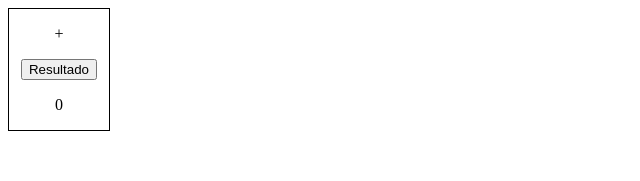
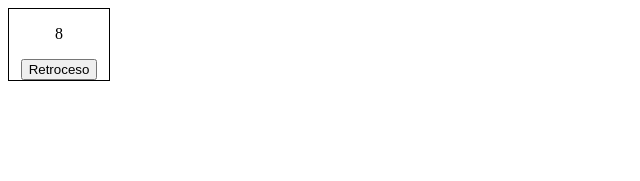
Before and after one commit to jaimearango12/biblia-angular, an Angular app: page / in a window 1280 px wide. Shown: the top 181 px of the page, without its empty margins (0-640 px from the left). Built offline with nearby package versions, Linux system fonts and the light colour scheme.

Commit message:
segundo ejercicio modificado
Aqui se puso el output para emitir u evento al padre y este lo ejecute en consola con el $event

```diff
--- a/src/app/app.component.html
+++ b/src/app/app.component.html
@@ -1 +1 @@
-<ejercicio1 [num1]='34' [num2]='95'></ejercicio1>
+<cronomet inicio= '8'></cronomet>
--- a/src/app/ejercicio1/ejercicio1.component.html
+++ b/src/app/ejercicio1/ejercicio1.component.html
@@ -1,7 +1,7 @@
 
 <div class="contenedor">
 
-  <p>{{ numerador }} + {{ denominador }}</p>
+  <p>{{ num1 }} + {{ num2 }}</p>
 
   <button (click)="suma()">Resultado</button>
 
--- a/src/app/ejercico2-cronomet/ejercico2-cronomet.component.ts
+++ b/src/app/ejercico2-cronomet/ejercico2-cronomet.component.ts
@@ -1,4 +1,4 @@
-import { Component, OnInit } from '@angular/core';
+import { Component, Input, OnInit, Output, EventEmitter } from '@angular/core';
 
 @Component({
   selector: 'cronomet',
@@ -7,18 +7,25 @@ import { Component, OnInit } from '@angular/core';
 })
 export class Ejercico2CronometComponent implements OnInit {
 
+  @Input() inicio: any;
   retro: number;
 
-  constructor() { this.retro = 10;}
+  @Output() terminaConteo : EventEmitter <string>;
+
+  constructor() { this.retro = 10;
+                  this.terminaConteo= new EventEmitter()}
 
   ngOnInit(): void {
+    this.retro = this.inicio ? this.inicio: 10;
   }
 
   temp(){
     let interval = setInterval(() => {
       this.retro--;
-      if (this.retro===0){
+      if (this.retro < 0){
           clearInterval(interval);
+          this.retro = this.inicio;
+          this.terminaConteo.emit('Finaliza el conteo con el numero' + this.inicio)
       }
     },1000)
   }
```
